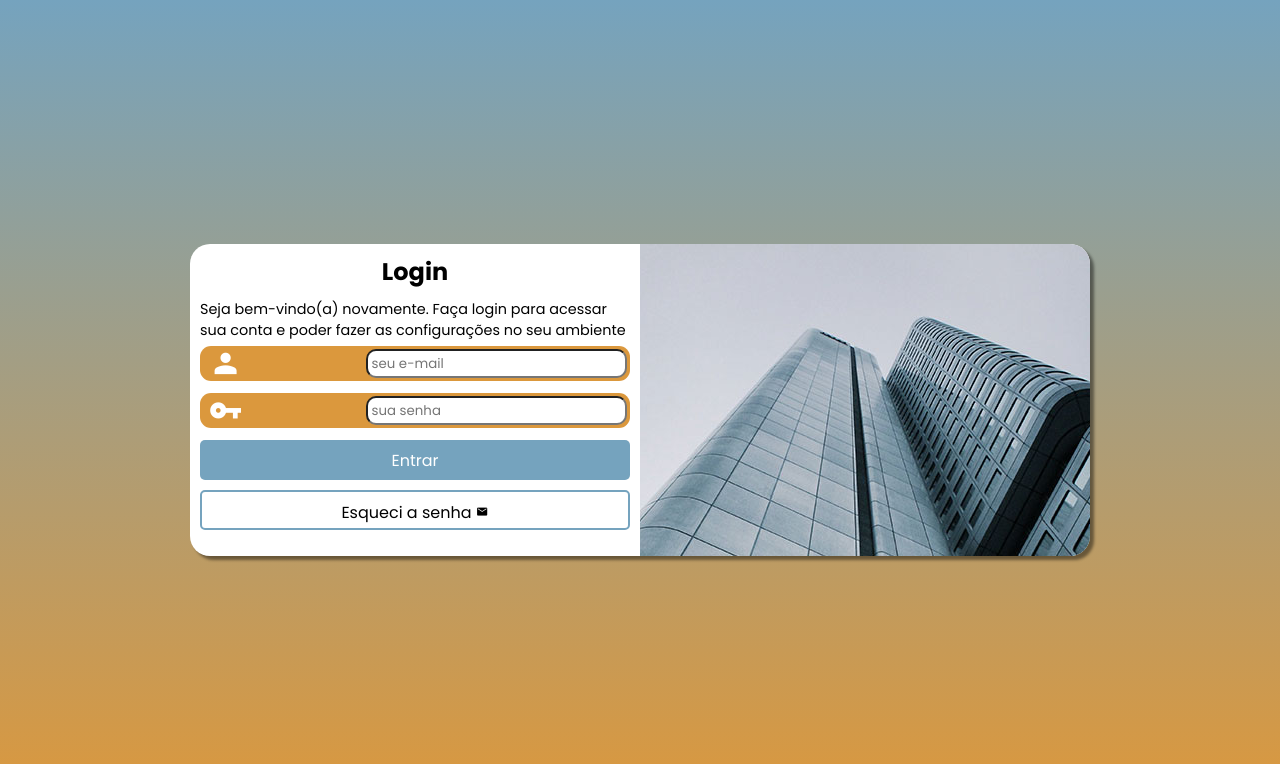
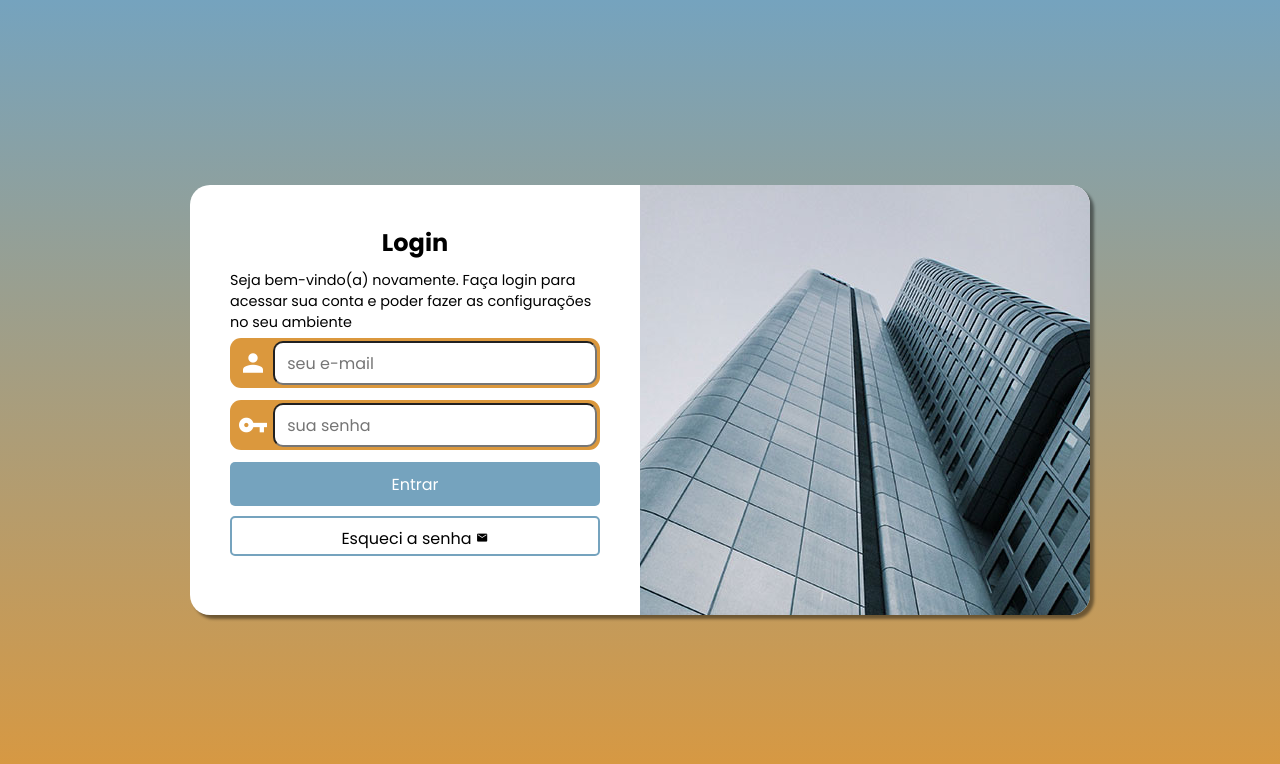
Before and after one commit to ViniciusBoroto/projeto-login, a plain HTML site: page index.html in a window 1280 px wide. Drawn offline with nearby package versions, Linux system fonts and the light colour scheme.

Commit message:
Finalizando módulo 4

```diff
--- a/style/media-query.css
+++ b/style/media-query.css
@@ -9,7 +9,7 @@
 
     #login {
         width: 90vw;
-        height: 312px;
+        height: 350px;
     }
 
     #building {
@@ -26,6 +26,13 @@
         width: 65%;
     }
 
+    .inputText {
+        height: 50px;
+    }
+
+    .inputText span {
+        margin-top: 6px;
+    }
 }
 
 /* Telas Grandes */
@@ -36,7 +43,7 @@
 
     #login {
         width: 900px;
-        height: 312px;
+        height: 430px;
     }
 
     #building {
@@ -51,5 +58,14 @@
     #loginArea {
         float: left;
         width: 50%;
+        padding: 40px;
+    }
+
+    .inputText {
+        height: 50px;
+    }
+
+    .inputText span {
+        margin-top: 6px;
     }
 }
--- a/style/style.css
+++ b/style/style.css
@@ -46,7 +46,6 @@ main {
     position: absolute;
     top: 50%;
     left: 50%;
-    transform: translate(-50%, -50%);
     display: block;
 
     height: fit-content;
@@ -57,6 +56,7 @@ main {
     box-shadow: 4px 4px 3px rgba(0, 0, 0, 0.445);
     overflow: hidden;
 
+    transform: translate(-50%, -50%);
     transition: width .25s, height .25s;
     transition-timing-function: ease;
 }
@@ -95,24 +95,26 @@ main {
 .inputText span {
     display: block;
     float: left;
-    margin-left: 5px;
+    text-align: center;
     margin-top: -3px;
-    width: 34px;
+    width: 40px;
     height: 100%;
-    font-size: 2.2em;
+    font-size: 2em;
     color: white;
 }
 
 .inputText input {
     float: right;
-    max-width: 95%;
     height: 100%;
+    font-size: 1em;
+    width: calc(100% - 40px);
     border-radius: 10px;
+    padding: 8px;
 }
 
 .button input {
     width: 100%;
-    height: 40px;
+    height: 44px;
     border-radius: 5px;
     margin-bottom: 5px;
     margin-top: 5px;
```
